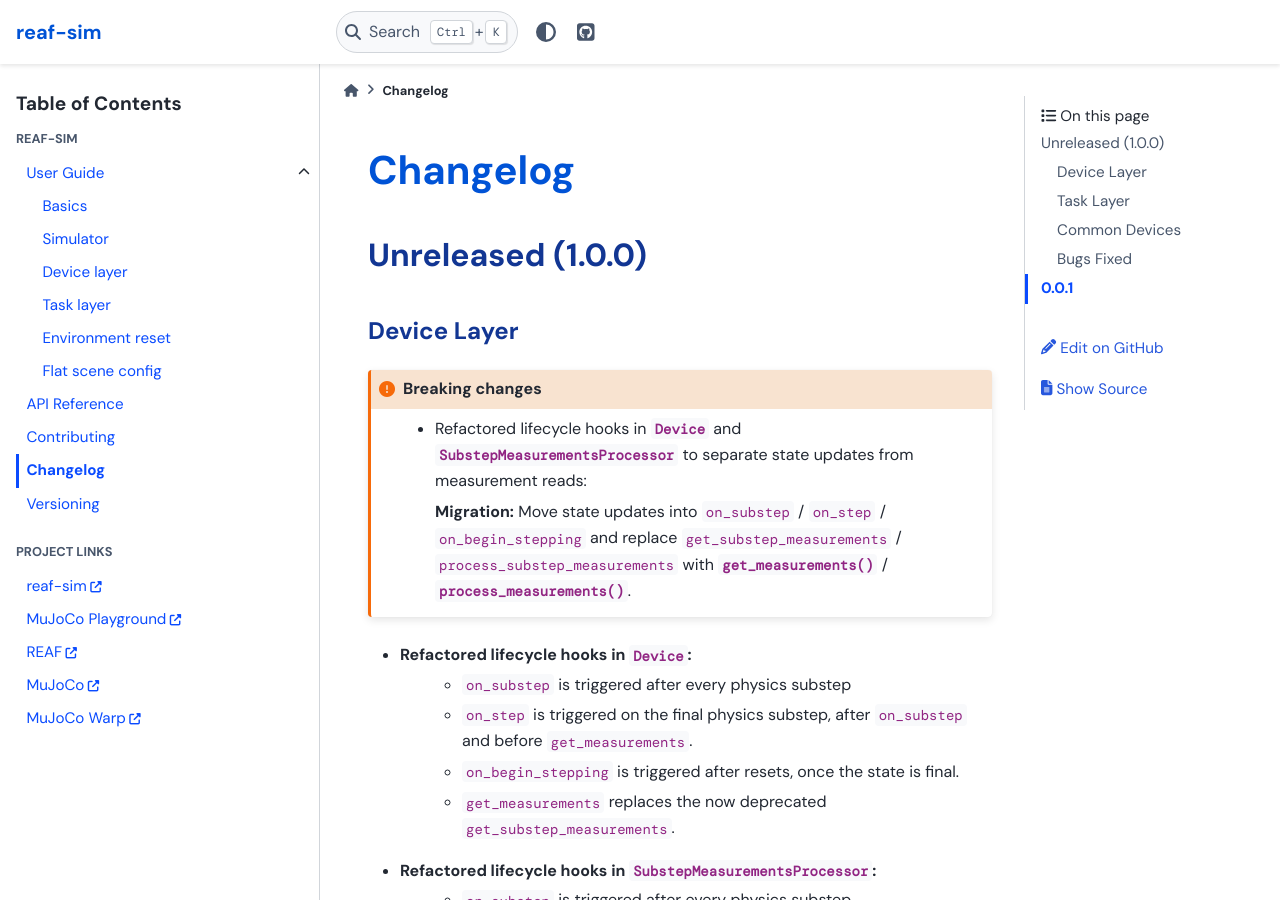
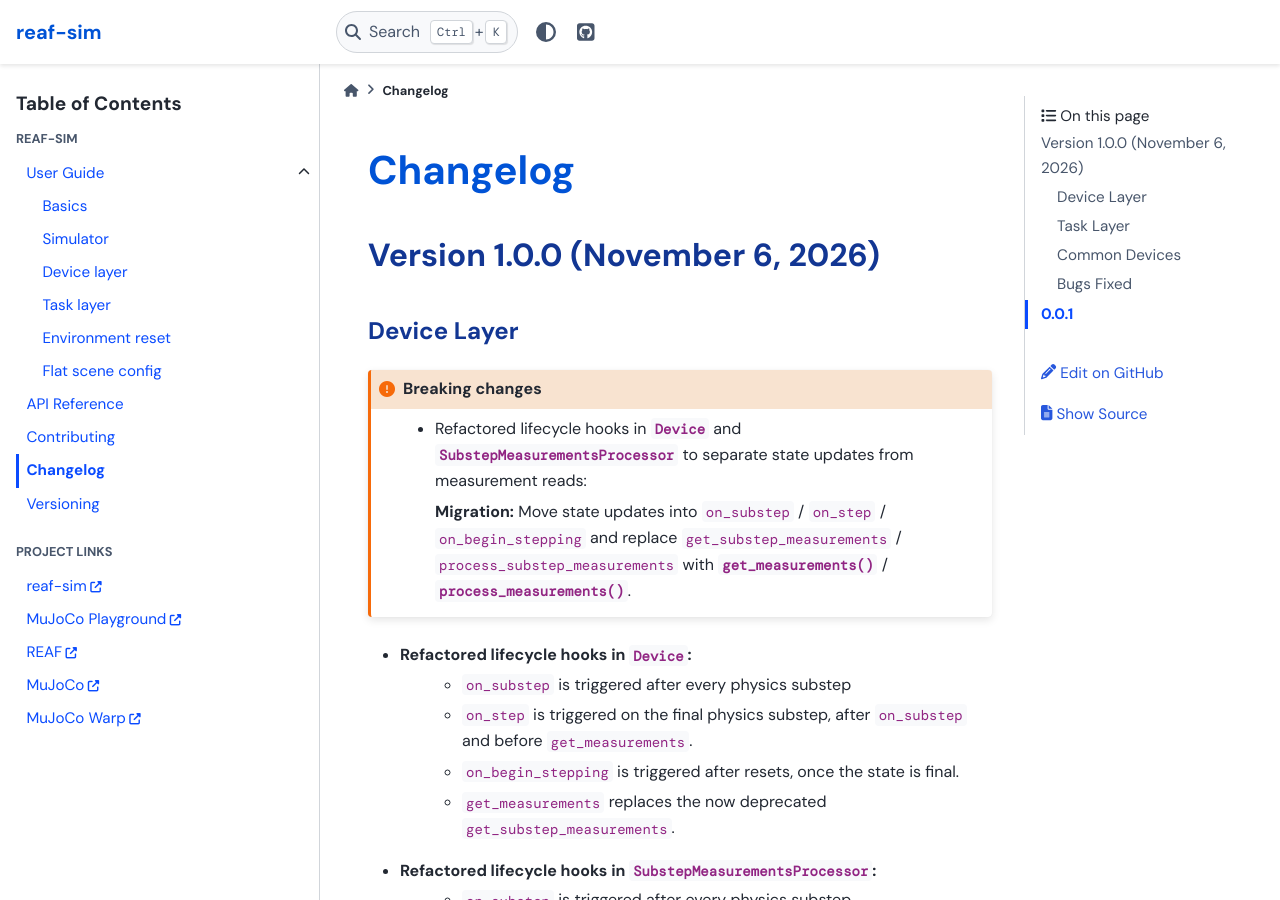
Before and after one commit to google-deepmind/reaf-sim, a Sphinx documentation site: the page built from docs/changelog.rst, in a window 1280 px wide and 900 px high. Built offline with Sphinx 7.4.7 and the PyData theme 0.15.4, drawn with Linux system fonts in a browser that asks for light colours.

Commit message:
Restore dev tool.uv.sources and finalize 1.0.0 changelog headings.
PiperOrigin-RevId: 1015880801
Change-Id: Ie141802ed6b309691fbfaa310b2778237aa80e1c

```diff
--- a/docs/changelog.rst
+++ b/docs/changelog.rst
@@ -1,8 +1,8 @@
 Changelog
 =========
 
-Unreleased (1.0.0)
-------------------
+Version 1.0.0 (November 6, 2026)
+--------------------------------
 
 Device Layer
 ^^^^^^^^^^^^
--- a/pyproject.toml
+++ b/pyproject.toml
@@ -99,10 +99,11 @@
 [[tool.uv.index]]
 name = "mujoco"
 url = "https://py.mujoco.org/"
-explicit = true
 
 [tool.uv.sources]
+mujoco_warp = { git = "https://github.com/google-deepmind/mujoco_warp", branch = "deepmind" }
 gdm_robotics = { git = "https://github.com/google-deepmind/gdm_robotics", branch = "main" }
+mujoco = { index = "mujoco" }
 warp-lang = { index = "nvidia" }
 torch = [
   { index = "pytorch-cu129", group = "cu12", marker = "sys_platform == 'linux'" },
```
Also changed, not shown: 2 other files.
